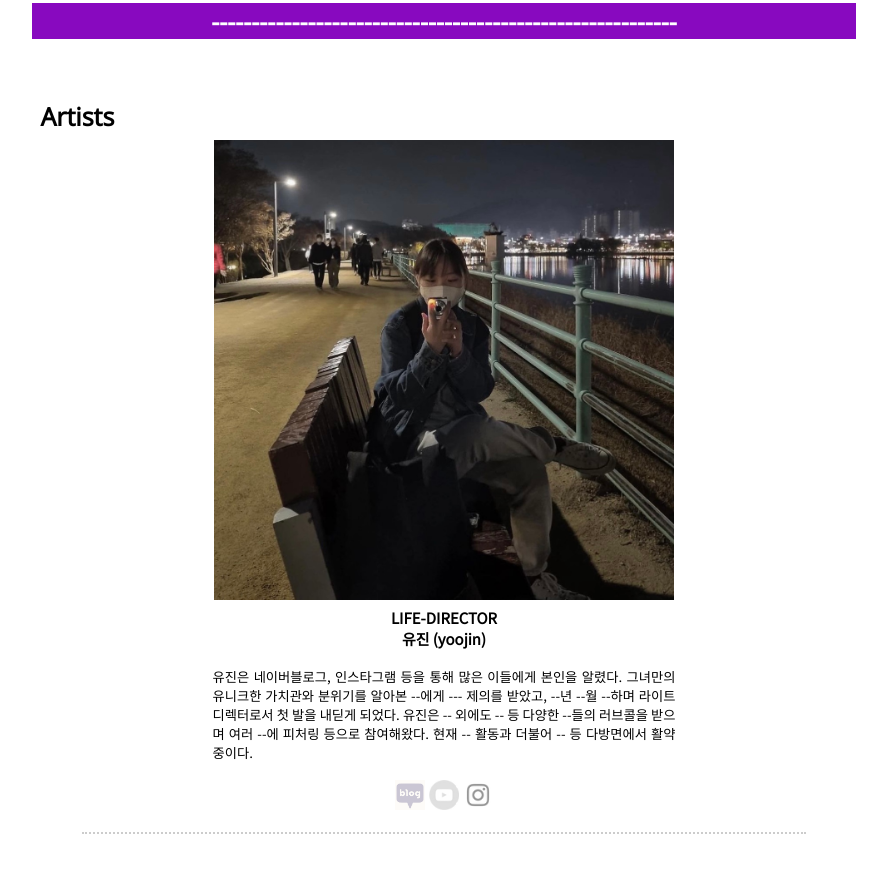
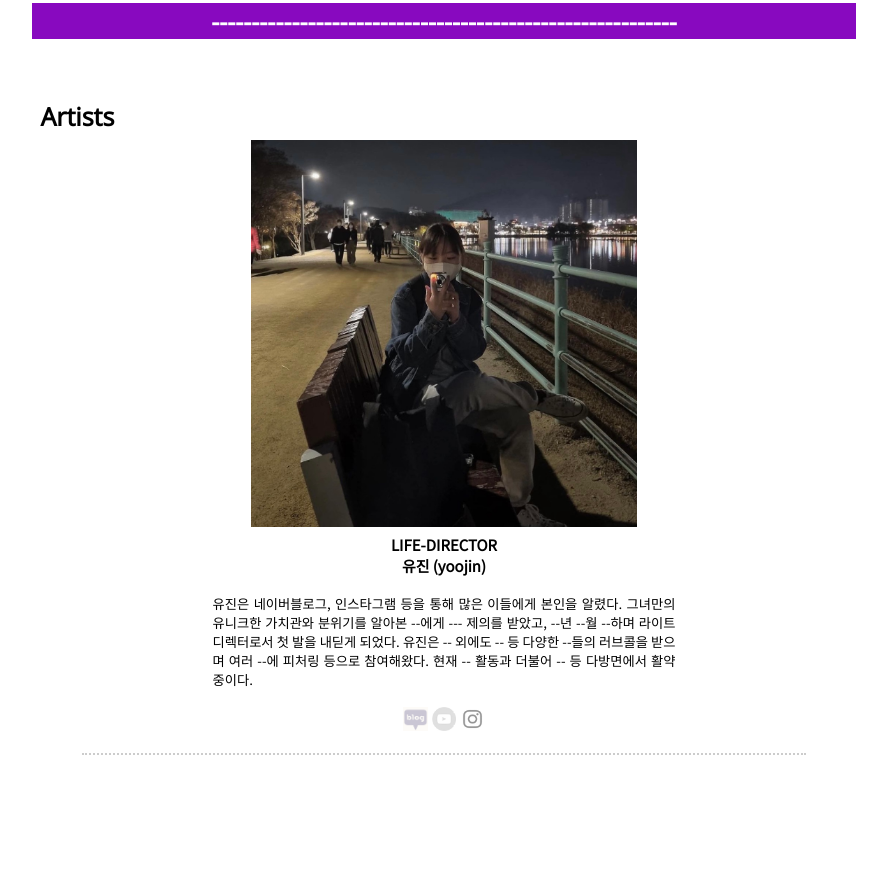
Before and after one commit to hnyoojin/my-web2, a plain HTML site: page index.html in a window 1280 px wide. Shown: the part 242-1114 px from the top of the page, without its empty margins (196-1083 px from the left). Drawn offline with nearby package versions, Linux system fonts and the light colour scheme.

Commit message:
Update index.html
px 단위를 % 단위로 수정

```diff
--- a/index.html
+++ b/index.html
@@ -11,8 +11,9 @@
     <!--Artist-->
     <h2>Artists</h2>
 
+    <!--Profile Photo-->
     <div id="profile-photo">
-        <img src="profile-photo.jpg" alt="profile photo" width=460px>
+        <img src="profile-photo.jpg" alt="profile photo" width=83.5%>
         <h3>
             LIFE-DIRECTOR<br>
             유진 (yoojin)
@@ -22,14 +23,15 @@
             유진은 네이버블로그, 인스타그램 등을 통해 많은 이들에게 본인을 알렸다. 그녀만의 유니크한 가치관와 분위기를 알아본 --에게 --- 제의를 받았고, --년 --월 --하며 라이트 디렉터로서 첫 발을 내딛게 되었다. 유진은 -- 외에도 -- 등 다양한 --들의 러브콜을 받으며 여러 --에 피처링 등으로 참여해왔다. 현재 -- 활동과 더불어 -- 등 다방면에서 활약 중이다.
         </h4>
     </div>
+
     <!--SNS Link-->
     <div id="SNS">
-        <a href="https://blog.naver.com/dddpdpdppddd"><img src="Naver-blog-image(real).png" alt="Naver blog Link" width="30px"></a>
-        <a href="https://www.youtube.com/@hwngyoojin/"><img src="Youtube-image.webp" alt="Youtube Link" width=30px></a>
-        <a href="https://www.instagram.com/hwngyoojin/"><img src="Instagram-image.webp" alt="Instagram link" width="30px"></a>
-    </div>
+        <a href="https://blog.naver.com/dddpdpdppddd"><img src="Naver-blog-image(real).png" alt="Naver blog Link" width=3%></a>
+        <a href="https://www.youtube.com/@hwngyoojin/"><img src="Youtube-image.webp" alt="Youtube Link" width=3%></a>
+        <a href="https://www.instagram.com/hwngyoojin/"><img src="Instagram-image.webp" alt="Instagram link" width=3%></a>
+    </div><br>
 
-    <br>
+    <!--dotted Border Line-->
     <div id="container1"></div>
 </body>
 </html>
```
